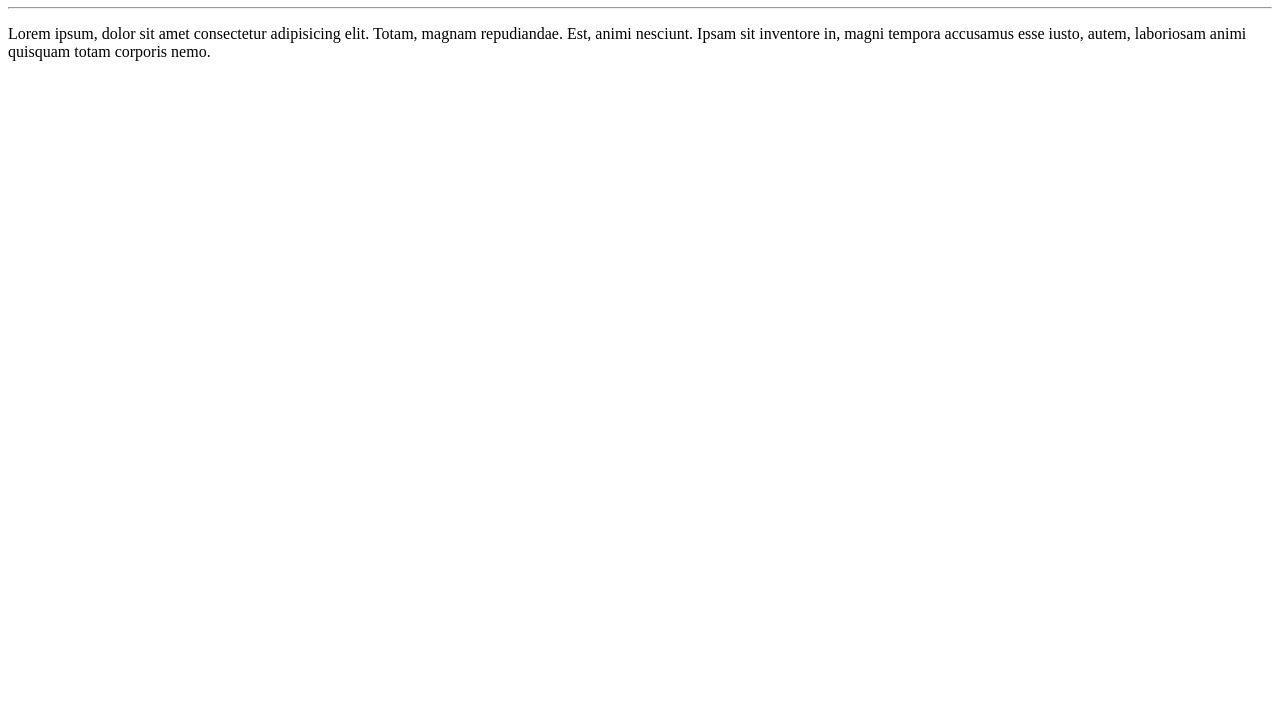
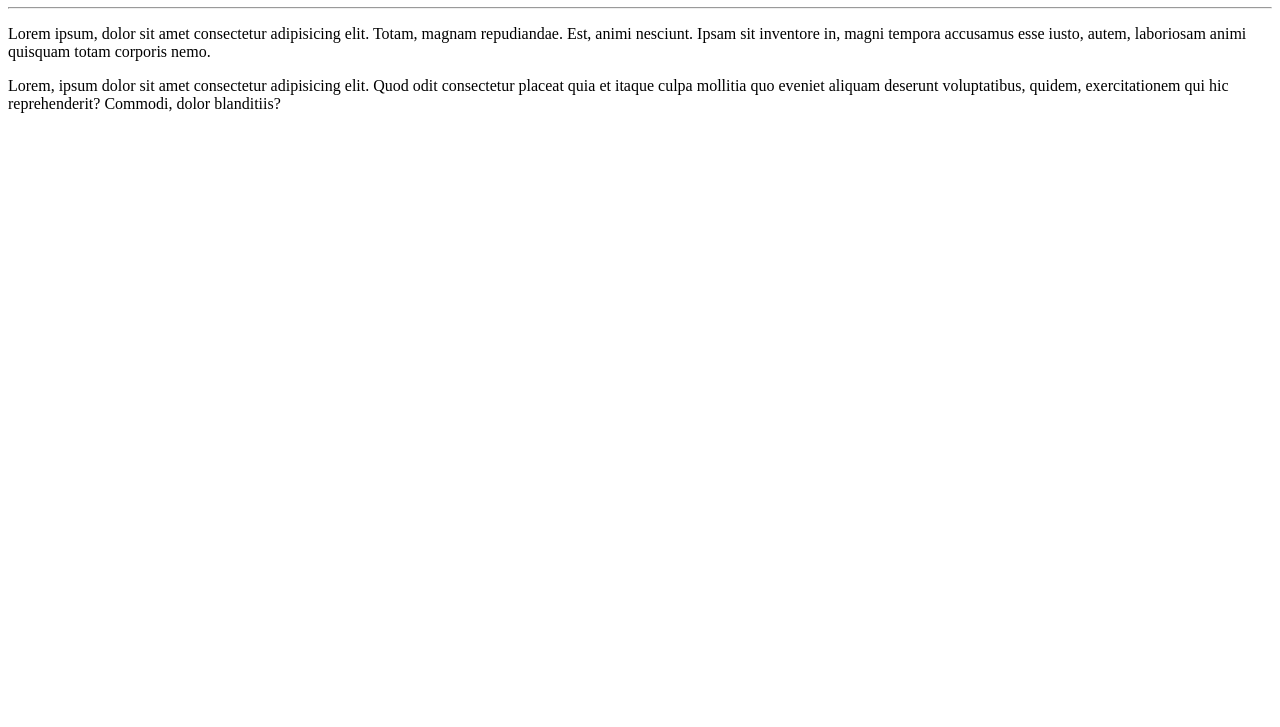
Before and after one commit to edelmogoncalves/Ola-mundo, a plain HTML site: page Site-exemplo/index.html in a window 1280 px wide. Shown: the part 73-800 px from the top of the page. Drawn offline with Linux system fonts and the light colour scheme.

Commit message:
Adicionei um paragrafo

```diff
--- a/Site-exemplo/index.html
+++ b/Site-exemplo/index.html
@@ -10,5 +10,6 @@
     <h1>Olá, Mundo</h1>
     <hr>
     <p>Lorem ipsum, dolor sit amet consectetur adipisicing elit. Totam, magnam repudiandae. Est, animi nesciunt. Ipsam sit inventore in, magni tempora accusamus esse iusto, autem, laboriosam animi quisquam totam corporis nemo.</p>
+    <p>Lorem, ipsum dolor sit amet consectetur adipisicing elit. Quod odit consectetur placeat quia et itaque culpa mollitia quo eveniet aliquam deserunt voluptatibus, quidem, exercitationem qui hic reprehenderit? Commodi, dolor blanditiis?</p>
 </body>
 </html>
```
